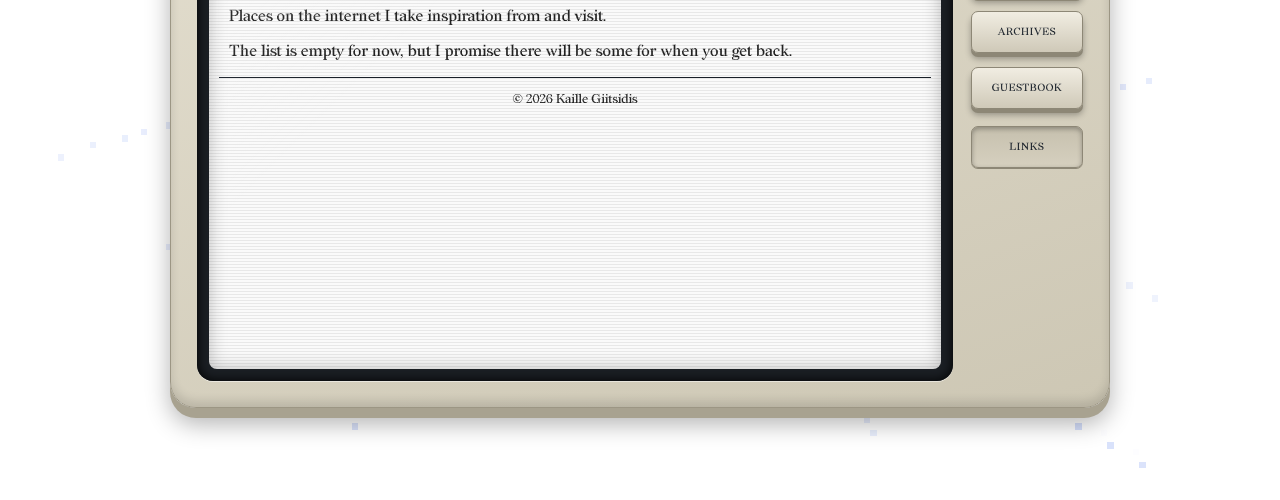
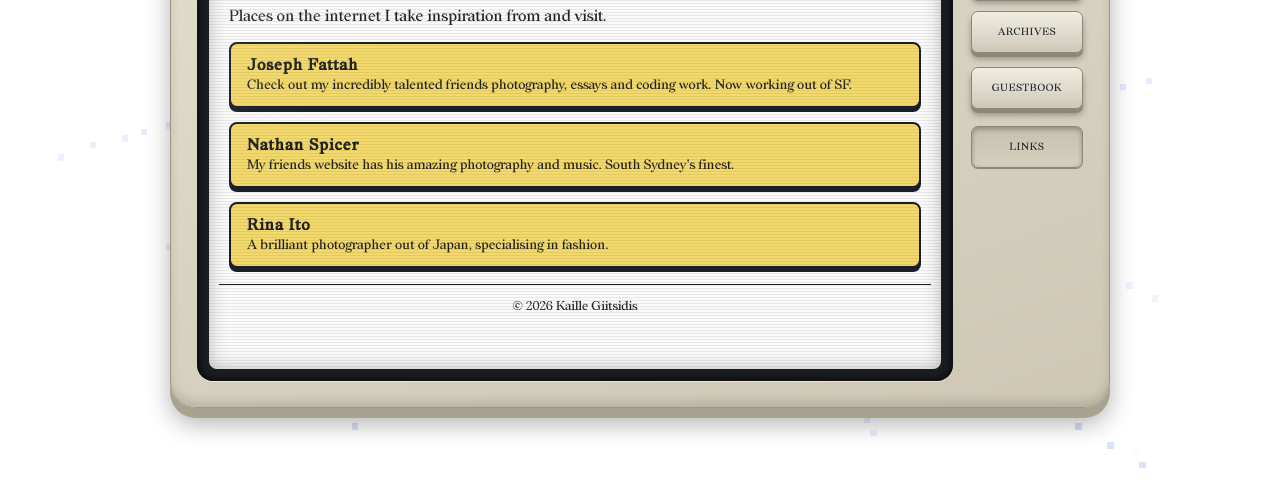
Before and after one commit to UnderFloorConvenienceStore/my_site, a plain HTML site: page links.html in a window 1280 px wide. Shown: the part 300-800 px from the top of the page. Drawn offline with Linux system fonts and the light colour scheme.

Commit message:
Links v1.0

```diff
--- a/links.html
+++ b/links.html
@@ -27,8 +27,14 @@
           <div id="main">
           <h2>LINKS</h2>
           <p>Places on the internet I take inspiration from and visit.</p>
-          <p>The list is empty for now, but I promise there will be some for when you get back.</p>
+          <div class="drawers">
+                        <a href="https://josephfattah.com"><strong>Joseph Fattah</strong><span>Check out my incredibly talented friends photography, essays and coding work. Now working out of SF.</span></a>
 
+            <a href="https://nathanspicer.com"><strong>Nathan Spicer</strong><span>My friends website has his amazing photography and music. South Sydney's finest.</span></a>
+
+                        <a href="https://rinaito.netlify.app"><strong>Rina Ito</strong><span>A brilliant photographer out of Japan, specialising in fashion.</span></a>
+
+</div>
           <!-- Add each link as a list item inside a list:
           <ul>
             <li><a href="https://example.com">Name of the site</a> - why it's worth a visit</li>
```
Also changed, not shown: archives.html (+4 -2 lines), index.html (+1 -0 lines).
